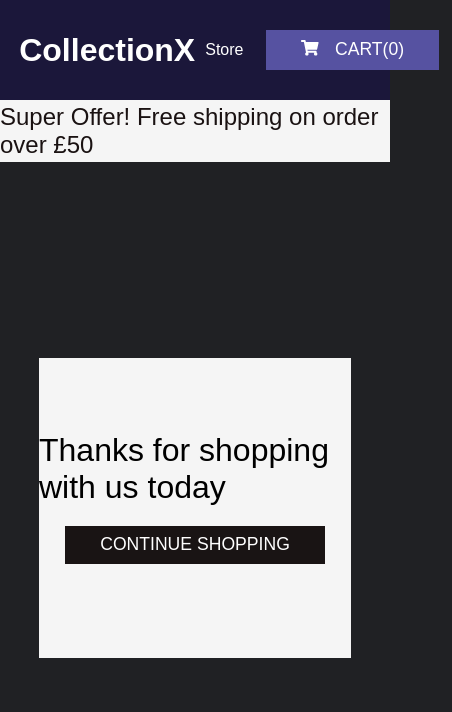
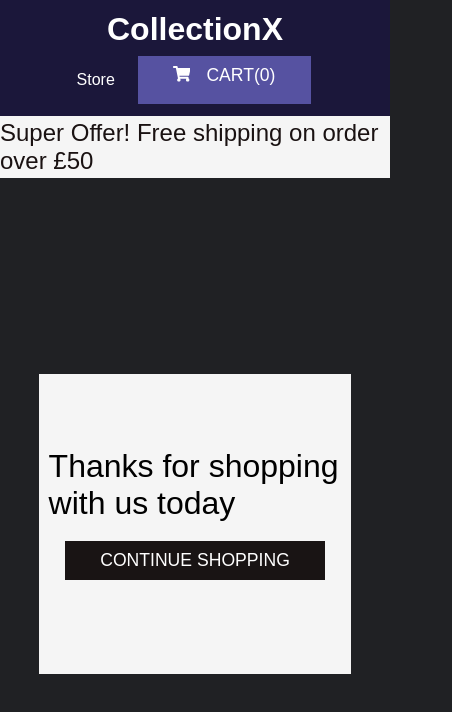
Before and after one commit to unaben/osc_tech_test, a React (Create React App) app: page /checkout in a window 390 px wide. Shown: the top 712 px of the page, 452 px wide, since content can reach past the window. Built offline with nearby package versions, Linux system fonts and the light colour scheme.

Commit message:
[master] fix style

```diff
--- a/src/components/AppRoutes/AppRoutes.css
+++ b/src/components/AppRoutes/AppRoutes.css
@@ -1,3 +1,4 @@
 .container {
   min-height: 100vh;
+  width: 100vw;
 }
--- a/src/components/CartItems/CartItems.tsx
+++ b/src/components/CartItems/CartItems.tsx
@@ -5,6 +5,7 @@ import { IVariantProduct } from "../../model/interface";
 import OrderSummary from "../OrderSummary/OrderSummary";
 import "./CartItems.css";
 import { allCalculation } from "../../helper/helper";
+import { message } from "../../translate/ENT";
 
 type ICartItemProps = {
   cartStock: IVariantProduct[];
@@ -25,27 +26,27 @@ const CartItems: FC<ICartItemProps> = ({ cartStock, setCartStock }) => {
   return (
     <div className="cart-item-container">
       <div className="cart-item-frame">
-        <h2 className="upper">Your Bag</h2>
+        <h2 className="upper">{message.yourBag}</h2>
         <div className="btn-container">
           <button className="upper btn bg">
-            <Link to="/">Continue Shopping</Link>
+            <Link to="/">{message.continueShopping}</Link>
           </button>
           <div className="flexbox">
-            <p className="gap">shopping bag ({itemQty})</p>
-            <p>Your WishList (0)</p>
+            <p className="gap">{message.shoppingBasket} ({itemQty})</p>
+            <p>{message.yourWishList} (0)</p>
           </div>
           <button
             onClick={removeCartItems}
             className="upper btn clear-cart-btn"
           >
-            Clear Cart
+            {message.clearCart}
           </button>
         </div>
       </div>
       <div className="cartList-content">
         <div className="cartList-container">
           {cartStock.length === 0 ? (
-            <h2>No item in cart</h2>
+            <h2>{message.NoItemInCart}</h2>
           ) : (
             cartStock?.map((item) => (
               <Cart
--- a/src/components/Checkout/Checkout.css
+++ b/src/components/Checkout/Checkout.css
@@ -14,6 +14,7 @@
   align-items: center;
   flex-direction: column;
   margin-top: 1rem;
+  padding: 0 0.6em;
 }
 
 .checkout-container p {
--- a/src/components/Header/Header.css
+++ b/src/components/Header/Header.css
@@ -1,7 +1,7 @@
 .header-container {
   display: flex;
   justify-content: space-between;
-  height: 100px;
+  min-height: 100px;
   background: #1b173a;
   color: white;
   padding: 0em 1.2em;
@@ -24,3 +24,14 @@
 .icon {
   margin-right: 1rem;
 }
+
+@media only screen and (max-width: 960px) {
+  .header-container {
+    flex-direction: column;
+    padding: 0.7em 0em;
+  }
+
+  .header-container a {
+    margin-bottom: 0.5rem;
+  }
+}
--- a/src/components/OrderSummary/OrderSummary.css
+++ b/src/components/OrderSummary/OrderSummary.css
@@ -8,6 +8,10 @@
   padding: 0.7em;
   border-radius: 0.7rem;
   min-height: 400px;
+}
+
+.order-frame h2 {
+  text-align: center;
 }
 
 .btn-container {
```
